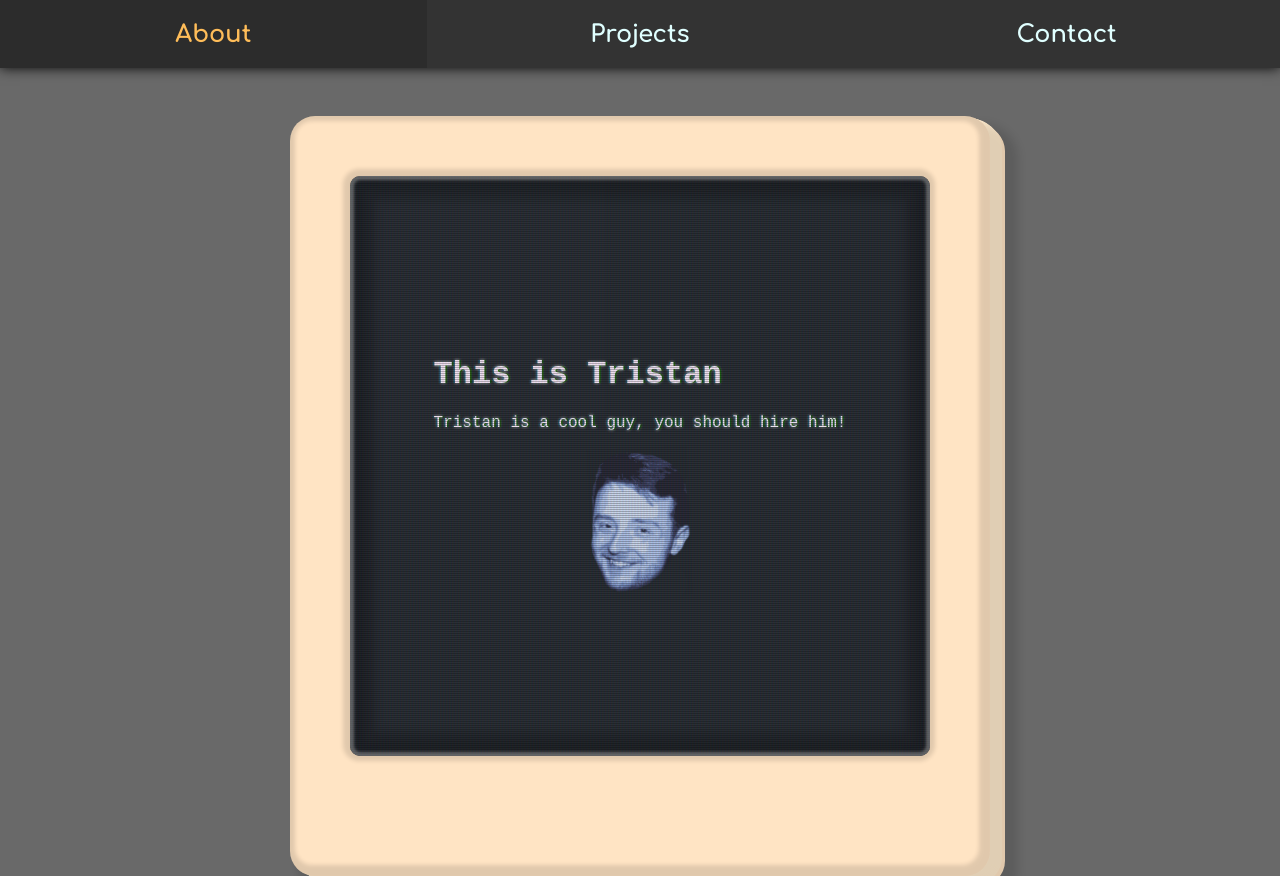
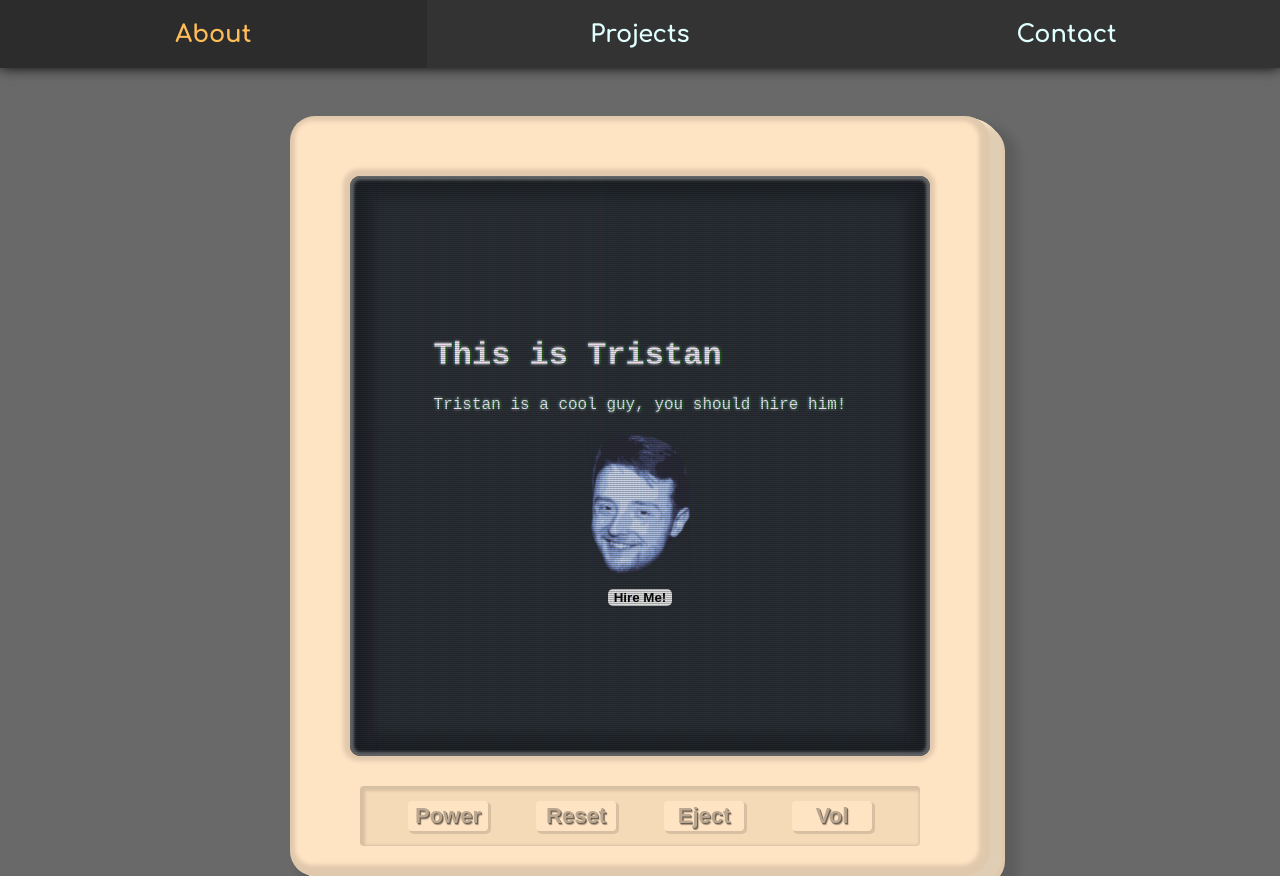
Before and after one commit to TrisRosco/portfolio, a React (Create React App) app in the folder pf/: page /crt in a window 1280 px wide. Built offline with nearby package versions, Linux system fonts and the light colour scheme; a web font is replaced by a local one.

Commit message:
CRT buttons

```diff
--- a/pf/src/components/crtOuter/index.js
+++ b/pf/src/components/crtOuter/index.js
@@ -1,13 +1,26 @@
 import React from "react";
 import "./styles.css";
 import CrtScreen from "../crtScreen";
+import welcome from "../../assets/sounds/welcome.mp3";
 
 const CrtOuter = () => {
+
+    const playGreeting = () => {
+        const audio = new Audio(welcome);
+        audio.play();
+    }
+
+
     return (
         <div className="plastic-casing-outer">
-
             <div className="plastic-casing-inner">
         <CrtScreen />
+        </div>
+        <div className="button-container">
+        <button className="control-button" onClick={playGreeting}>Power</button>
+        <button className="control-button">Reset</button>
+        <button className="control-button">Eject</button>
+        <button className="control-button">Vol</button>
         </div>
         </div>
     );
--- a/pf/src/components/crtOuter/styles.css
+++ b/pf/src/components/crtOuter/styles.css
@@ -2,6 +2,7 @@
     display: flex;
     justify-content: center;
     align-items: center;
+    flex-direction: column;
     width: 700px;
     height: 700px;
     background-color: bisque;
@@ -23,5 +24,35 @@
     border-radius: 10px;
     border: none;
     box-shadow: -1px -1px 4px 6px #0000001f;
+}
 
+.button-container{
+    transform: translateY(350px);
+    width: 80%;
+    height: 60px;
+    background-color: rgb(245, 218, 184);
+    border-radius: 4px;
+    box-shadow: inset 2px 2px 3px 3px #0000001f;
+    display: flex;
+    justify-content: space-evenly;
+    align-items: center;
+    flex-direction: row;
 }
+
+.control-button{
+    width: 80px;
+    height: 30px;
+    border: none;
+    border-radius: 4px;
+    background-color: bisque;
+    font-size: 22px;
+    font-weight: bolder;
+    text-shadow:  1px 1px 0px #0000005e, 1.5px 1.5px 1px #0000005e;
+    color: rgb(187, 167, 143);
+    box-shadow: 2px 2px 0.5px 1px #0000001f;
+}
+
+.control-button:active{
+    transform: translate(1.5px, 1.5px);
+    box-shadow: 0.5px 0.5px 0.5px 1px #0000001f;
+}
--- a/pf/src/components/crtScreen/index.js
+++ b/pf/src/components/crtScreen/index.js
@@ -13,6 +13,9 @@ const CrtScreen = () => {
             <div className="crtScreen-image">
             <img id="my-face" src={face} alt="My stupid face" />
             </div>
+            <div id="screen-button-container">
+            <button id="hire-me-button">Hire Me!</button>
+            </div>
         </div>
         </div>
     );
--- a/pf/src/components/crtScreen/styles.css
+++ b/pf/src/components/crtScreen/styles.css
@@ -233,7 +233,22 @@
     justify-content: center;
     align-items: center;
   }
+
   #my-face {
     width: 100px;
     animation: leftToRight 1s linear infinite;
   }
+
+  #hire-me-button {
+    border: none;
+    border-radius: 5px;
+    font-weight: bold;
+  }
+
+  #screen-button-container{
+    display: flex;
+    justify-content: center;
+    align-items: center;
+    flex-direction: column;
+    margin: 10px;
+  }
```
